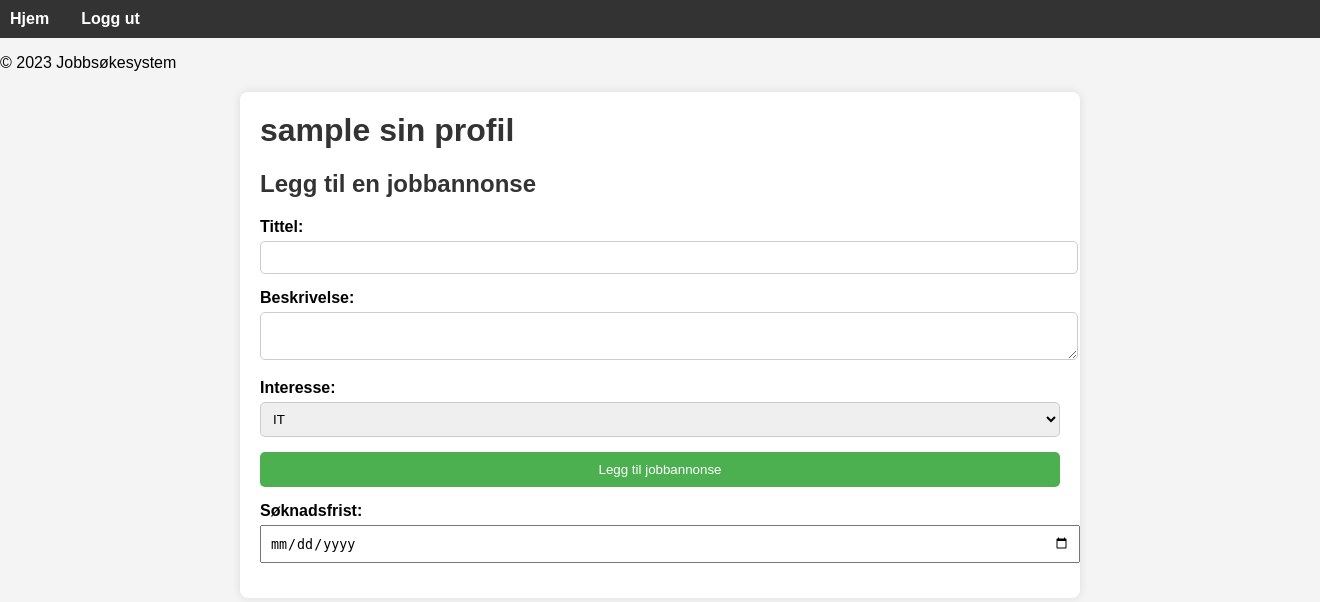
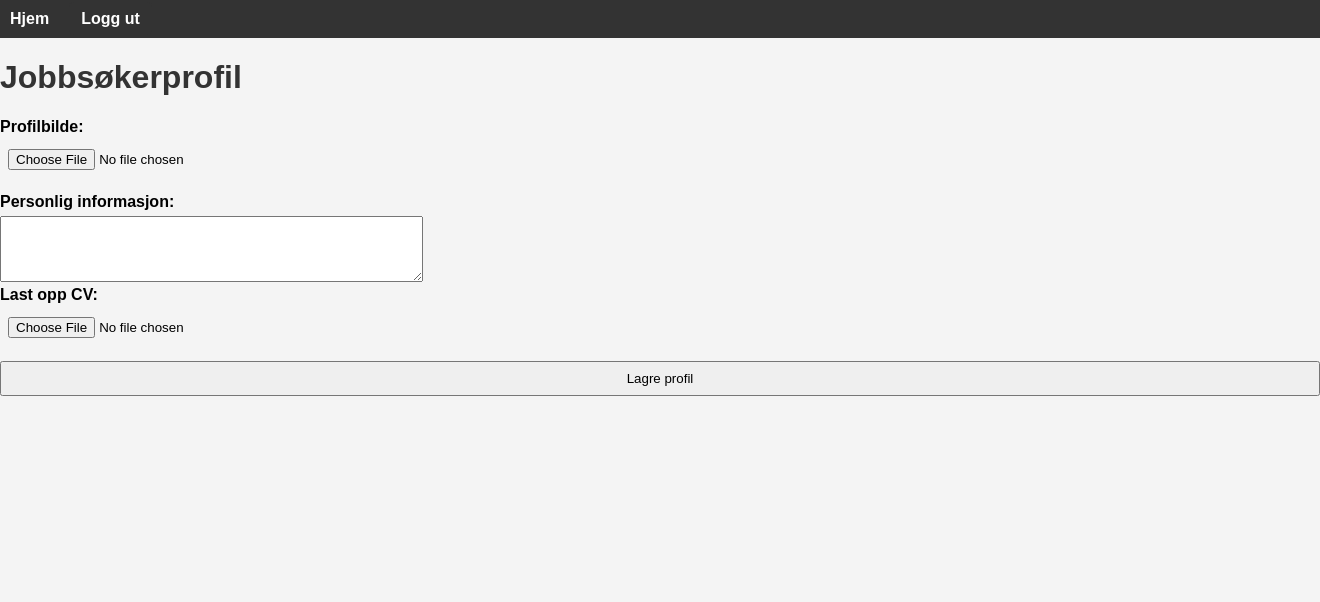
Before and after one commit to AudunSteen/jobjobb, a PHP site: page /profile.php in a window 1320 px wide; the page is wider, and only the part inside the window is pictured. Shown: the top 602 px of that part. Run offline with PHP 8.4, Linux system fonts and the light colour scheme; the visitor is signed in with stand-in values (Sample User, id 1).

Commit message:
Fikset noen småting

```diff
--- a/JobApplicationSystem/www/site/inc/header.php
+++ b/JobApplicationSystem/www/site/inc/header.php
@@ -77,10 +77,12 @@
                 if (isset($_SESSION['userType'])) {
                     if ($_SESSION['userType'] === 'jobbsoker') {
                         // Alternativer for jobbsøker
-                        echo '<li><a href="din_jobbsoker_side.php">Din Jobbsøker Side</a></li>';
+                        echo '<li><a href="hjem.php">hjem</a></li>';
+                        echo '<li><a href="profile.php">Min profil</a></li>';
                         echo '<li><a href="jobboppføringer.php">Jobboppføringer</a></li>';
                     } elseif ($_SESSION['userType'] === 'arbeidsgiver') {
                         // Alternativer for arbeidsgiver
+                        echo '<li><a href="hjem.php">hjem</a></li>';
                         echo '<li><a href="din_arbeidsgiver_side.php">Din Arbeidsgiver Side</a></li>';
                         echo '<li><a href="arbeidsgiver_view_users.php">View Users</a></li>';
                         echo '<li><a href="arbeidsgiver_nyapplication.php">Create New Job Application</a></li>';
--- a/JobApplicationSystem/www/site/login.php
+++ b/JobApplicationSystem/www/site/login.php
@@ -6,7 +6,7 @@ include 'inc/header.php';
 define('DB_HOST', 'localhost');
 define('DB_USER', 'root');
 define('DB_PASS', '');
-define('DB_NAME', 'jobbsoksystem');
+define('DB_NAME', 'is115test');
 
 $dsn = 'mysql:dbname=' . DB_NAME . ';host=' . DB_HOST;
 
--- a/JobApplicationSystem/www/site/profile.php
+++ b/JobApplicationSystem/www/site/profile.php
@@ -12,7 +12,7 @@ include 'inc/header.php';
 $server = "localhost";
 $brukernavn = "root";
 $passord = "";
-$database = "is115test";
+$database = "toreTest";
 
 // Opprett tilkobling
 $conn = new mysqli($server, $brukernavn, $passord, $database);
@@ -22,121 +22,76 @@ if ($conn->connect_error) {
     die("Tilkobling mislyktes: " . $conn->connect_error);
 }
 
-// Legg til en jobbannonse
-if ($_SERVER['REQUEST_METHOD'] === 'POST') {
-    $tittel = $_POST['tittel'];
-    $beskrivelse = $_POST['beskrivelse'];
-    $publiseringsdato = date('Y-m-d');
-    $interesse = $_POST['interesse'];
-    $soknadsfrist = $_POST['soknadsfrist']; // Legg til denne linjen
+// Sjekk om skjemaet har blitt sendt
+if ($_SERVER["REQUEST_METHOD"] == "POST" && isset($_POST["submitProfile"])) {
+    // Sjekk om brukeren er logget inn
+    if (!isset($_SESSION['username'])) {
+        // Legg til logikk for å håndtere dette scenariet, for eksempel omdirigere til innloggingssiden
+        echo "Ikke logget inn!";
+        exit();
+    }
 
-    $sql_insert_annonse = "INSERT INTO jobbannonser (tittel, beskrivelse, publiseringsdato, interesse, soknadsfrist) VALUES ('$tittel', '$beskrivelse', '$publiseringsdato', '$interesse', '$soknadsfrist')";
-    $conn->query($sql_insert_annonse);
+    // Håndter profilbilde
+    $profilePicture = $_FILES['profilePicture']['name'];
+    $profilePictureTemp = $_FILES['profilePicture']['tmp_name'];
+    $profilePicturePath = "uploads/" . $profilePicture; // Endret stien for å lagre i "uploads" mappen
+    move_uploaded_file($profilePictureTemp, $profilePicturePath);
+
+    // Håndter personlig informasjon og CV-fil
+    $personalInfo = $_POST['personalInfo'];
+    $cvFile = $_FILES['cvFile']['name'];
+    $cvFileTemp = $_FILES['cvFile']['tmp_name'];
+    $cvFilePath = "uploads/" . $cvFile; // Endret stien for å lagre i "uploads" mappen
+    move_uploaded_file($cvFileTemp, $cvFilePath);
+
+    // Lagre informasjon i databasen (tilpass med din databasestruktur)
+    $UID = $_SESSION['username'];
+
+    $insertQuery = "INSERT INTO users (profile_picture, personal_info, cv_file) VALUES (?, ?, ?, ?)";
+
+    $stmt = $conn->prepare($insertQuery);
+    $stmt->bind_param("isss", $username, $profilePicturePath, $personalInfo, $cvFilePath); // Endret til å lagre stien, ikke bare filnavnet
+
+    if ($stmt->execute()) {
+        header("Location: profile.php");
+        exit();
+    } else {
+        echo "Feil ved lagring av profilinformasjon: " . $conn->error;
+    }
+
+    $stmt->close();
 }
-
-
 ?>
 
+<!DOCTYPE html>
+<html lang="en">
 
-<?php include 'inc/footer.php'; ?>
-
-<!DOCTYPE html>
-<html>
 <head>
     <meta charset="UTF-8">
     <meta name="viewport" content="width=device-width, initial-scale=1.0">
-    <title>Din brukerprofil</title>
-    <style>
-        body {
-            font-family: Arial, sans-serif;
-            background-color: #f4f4f4;
-            margin: 0;
-        }
+    <title>Jobbsøkerprofil</title>
+    <!-- Legg til eventuelle stiler eller skript du trenger -->
+</head>
 
-        .container {
-            max-width: 800px;
-            margin: 0 auto;
-            padding: 20px;
-            background-color: #fff;
-            box-shadow: 0 0 10px rgba(0, 0, 0, 0.1);
-            border-radius: 8px;
-            margin-top: 20px;
-        }
+<body>
+    <h1>Jobbsøkerprofil</h1>
 
-        h1 {
-            color: #333;
-            margin-top: 0;
-        }
+    <!-- Skjema for profilinformasjon -->
+    <form action="<?php echo htmlspecialchars($_SERVER["PHP_SELF"]); ?>" method="post" enctype="multipart/form-data">
+        <label for="profilePicture">Profilbilde:</label>
+        <input type="file" name="profilePicture" accept="image/*"><br>
 
-        h2 {
-            color: #333;
-        }
+        <label for="personalInfo">Personlig informasjon:</label>
+        <textarea name="personalInfo" rows="4" cols="50"></textarea><br>
 
-        form {
-            margin-top: 20px;
-        }
+        <label for="cvFile">Last opp CV:</label>
+        <input type="file" name="cvFile" accept=".pdf, .doc, .docx"><br>
 
-        label {
-            display: block;
-            margin-bottom: 5px;
-            font-weight: bold;
-        }
+        <input type="submit" name="submitProfile" value="Lagre profil">
+    </form>
 
-        input[type="text"],
-        textarea {
-            width: 100%;
-            padding: 8px;
-            margin-bottom: 15px;
-            border: 1px solid #ccc;
-            border-radius: 5px;
-        }
+    <!-- Legg til oversikt over søkte jobber med status her -->
 
-        select {
-            width: 100%;
-            padding: 8px;
-            margin-bottom: 15px;
-            border: 1px solid #ccc;
-            border-radius: 5px;
-        }
+</body>
 
-        input[type="submit"] {
-            background-color: #4caf50;
-            color: #fff;
-            padding: 10px 15px;
-            border: none;
-            border-radius: 5px;
-            cursor: pointer;
-        }
-
-        input[type="submit"]:hover {
-            background-color: #45a049;
-        }
-    </style>
-</head>
-<body>
-    <div class="container">
-    <h1><?php echo $_SESSION['username']; ?> sin profil</h1>
-
-        <h2>Legg til en jobbannonse</h2>
-        <form method="POST">
-            <label for="tittel">Tittel:</label>
-            <input type="text" name="tittel" required>
-            <br>
-            <label for="beskrivelse">Beskrivelse:</label>
-            <textarea name="beskrivelse" required></textarea>
-            <br>
-            <label for="interesse">Interesse:</label>
-            <select name="interesse">
-                <option value="IT">IT</option>
-                <option value="Administrasjon">Administrasjon</option>
-                <option value="Økonomi">Økonomi</option>
-            </select>
-            <br>
-            <input type="submit" value="Legg til jobbannonse">
-            <label for="soknadsfrist">Søknadsfrist:</label>
-            <input type="date" name="soknadsfrist" required>
-
-        </form>
-    </div>
-</body>
 </html>
```
Also changed, not shown: JobApplicationSystem/www/site/hjem.php (added, +145 -0 lines).
